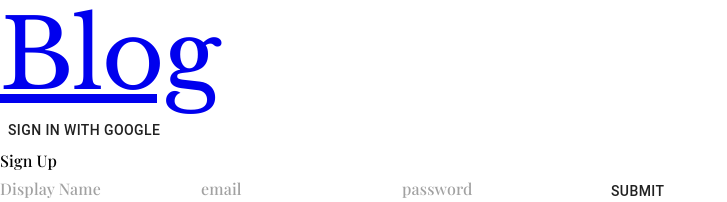
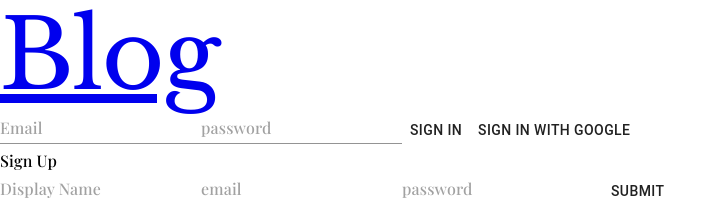
Before and after one commit to hopea-studio/mini-blog, a React (Create React App) app: page / in a window 1280 px wide. Shown: the top 202 px of the page, without its empty margins (0-727 px from the left). Built offline with nearby package versions, Linux system fonts and the light colour scheme; no server answers; the database is empty.

Commit message:
added userlogin

```diff
--- a/src/App.js
+++ b/src/App.js
@@ -1,29 +1,11 @@
-import React, { useEffect, useState } from "react"
+import React from "react"
 import Header from "./components/Header"
 import { theme } from "./theme"
 import { ThemeProvider } from "@material-ui/core"
 import { Switch, Route } from "react-router-dom"
 import Posts from "./components/Posts"
-import { auth, firestore } from "./firebase"
-import { docsWithId } from "./utilities"
 
 const App = () => {
-  const [posts, setPosts] = useState([])
-  const [user, setUser] = useState(null)
-
-  let unsubscribeFromAuth = null
-
-  useEffect(() => {
-    auth.onAuthStateChanged((user) => setUser(user))
-  }, [])
-
-  useEffect(() => {
-    firestore.collection("posts").onSnapshot((snapShot) => {
-      const post = snapShot.docs.map(docsWithId)
-      setPosts(post)
-    })
-  }, [])
-
   return (
     <ThemeProvider theme={theme}>
       <Header />
--- a/src/components/AddPost.jsx
+++ b/src/components/AddPost.jsx
@@ -1,6 +1,7 @@
 import { Box, Button, TextField } from "@material-ui/core"
-import React, { useState } from "react"
-import { firestore, auth } from "../firebase"
+import React, { useContext, useState } from "react"
+import { firestore } from "../firebase"
+import { userContext } from "../providers/UsersProvider"
 
 const initialState = {
   title: "",
@@ -9,33 +10,29 @@ const initialState = {
 
 const AddPost = () => {
   const [state, setState] = useState(initialState)
+  const user = useContext(userContext)
 
   const handleChange = (e) => {
     const { name, value } = e.target
     setState({ ...state, [name]: value })
   }
 
-  const handleSubmit = async (e) => {
+  const handleSubmit = (e) => {
     e.preventDefault()
 
     const { title, content } = state
-    const { uid, displayName, email, photoURL } = auth.currentUser || {}
 
     const post = {
       title,
       content,
+      user,
       stars: 0,
       favorites: 0,
       comments: 0,
       createdAt: new Date(),
-      user: {
-        uid,
-        displayName,
-        email,
-        photoURL,
-      },
     }
-    firestore.collection("posts").doc(post.id).set(post)
+
+    firestore.collection("posts").add(post)
 
     setState(initialState)
   }
--- a/src/components/Post.jsx
+++ b/src/components/Post.jsx
@@ -1,14 +1,13 @@
 import { Box, Button, Card, CardContent, Typography } from "@material-ui/core"
 import moment from "moment"
-import React, { useContext } from "react"
+import React from "react"
 import { firestore } from "../firebase"
-import { userContext } from "../providers/UsersProvider"
 
-const Post = ({ id, title, content, comments, stars, createdAt }) => {
+const Post = ({ id, title, content, comments, stars, createdAt, user }) => {
   const postRef = firestore.doc(`posts/${id}`)
   const remove = () => postRef.delete()
   const star = () => postRef.update({ stars: stars + 1 })
-  const user = useContext(userContext)
+
   return (
     <Box>
       <Card>
--- a/src/components/SignIn.jsx
+++ b/src/components/SignIn.jsx
@@ -1,10 +1,42 @@
-import { Box, Button } from "@material-ui/core"
-import React from "react"
-import { signInWithGoogle } from "../firebase"
+import { Box, Button, TextField } from "@material-ui/core"
+import React, { useState } from "react"
+import { auth, signInWithGoogle } from "../firebase"
+
+const initialState = { email: "", password: "" }
 
 const SignIn = () => {
+  const [state, setState] = useState(initialState)
+
+  const handleChange = (event) => {
+    const { name, value } = event.target
+    setState({ ...state, [name]: value })
+  }
+
+  const handleSubmit = (event) => {
+    event.preventDefault()
+
+    auth
+      .signInWithEmailAndPassword(state.email, state.password)
+      .catch((error) => console.error(error))
+
+    setState(initialState)
+  }
   return (
     <Box>
+      <TextField
+        name="email"
+        placeholder="Email"
+        value={state.email}
+        onChange={handleChange}
+      />
+      <TextField
+        type="password"
+        name="password"
+        placeholder="password"
+        value={state.password}
+        onChange={handleChange}
+      />
+      <Button onClick={handleSubmit}>Sign In</Button>
       <Button onClick={signInWithGoogle}>Sign In With Google</Button>
     </Box>
   )
--- a/src/components/SignUp.jsx
+++ b/src/components/SignUp.jsx
@@ -15,20 +15,25 @@ const SignUp = () => {
     const { name, value } = e.target
     setState({ ...state, [name]: value })
   }
-  const handleSubmit = (e) => {
-    e.preventDefault()
 
-    const { displayName, email, password } = state
+  const handleSubmit = async (event) => {
+    event.preventDefault()
 
-    auth
-      .createUserWithEmailAndPassword(email, password)
-      .then((user) => {
-        createUserProfileDocument(user, { displayName })
-      })
-      .catch((error) => console.error(error))
+    const { email, password, displayName } = state
+
+    try {
+      const { user } = await auth.createUserWithEmailAndPassword(
+        email,
+        password
+      )
+      createUserProfileDocument(user, { displayName })
+    } catch (error) {
+      console.error(error)
+    }
 
     setState(initialState)
   }
+
   return (
     <Box>
       <form onSubmit={handleSubmit}>
--- a/src/firebase.js
+++ b/src/firebase.js
@@ -39,13 +39,13 @@ export const createUserProfileDocument = async (user, additionalData) => {
 
   if (!snapshot.exists) {
     const { displayName, email, photoURL } = user
-    const createAt = new Date()
+    const createdAt = new Date()
     try {
       await userRef.set({
         displayName,
         email,
         photoURL,
-        createAt,
+        createdAt,
         ...additionalData,
       })
     } catch (error) {
@@ -59,7 +59,7 @@ export const createUserProfileDocument = async (user, additionalData) => {
 export const getUserDocument = async (uid) => {
   if (!uid) return null
   try {
-    return firestore.collection("users").doc(uid)
+    return await firestore.collection("users").doc(uid)
   } catch (error) {
     console.error("error fetching user", error.message)
   }
--- a/src/providers/PostsProvider.jsx
+++ b/src/providers/PostsProvider.jsx
@@ -8,10 +8,11 @@ const PostsProvider = ({ children }) => {
   const [posts, setPosts] = useState([])
 
   useEffect(() => {
-    firestore.collection("posts").onSnapshot((snapShot) => {
+    const unsubsribe = firestore.collection("posts").onSnapshot((snapShot) => {
       const post = snapShot.docs.map(docsWithId)
       setPosts(post)
     })
+    return () => unsubsribe()
   }, [])
 
   return <postsContext.Provider value={posts}>{children}</postsContext.Provider>
--- a/src/providers/UsersProvider.jsx
+++ b/src/providers/UsersProvider.jsx
@@ -7,7 +7,7 @@ const UsersProvider = ({ children }) => {
   const [user, setUser] = useState(null)
 
   useEffect(() => {
-    auth.onAuthStateChanged((userAuth) => {
+    const unsubsribe = auth.onAuthStateChanged((userAuth) => {
       if (userAuth) {
         createUserProfileDocument(userAuth).then((userRef) => {
           userRef.onSnapshot((snapshot) => {
@@ -17,6 +17,8 @@ const UsersProvider = ({ children }) => {
       }
       setUser(userAuth)
     })
+
+    return () => unsubsribe()
   }, [])
 
   return <userContext.Provider value={user}>{children}</userContext.Provider>
```
Also changed, not shown: 1 other file (tests, documents, lock files or other folders).
